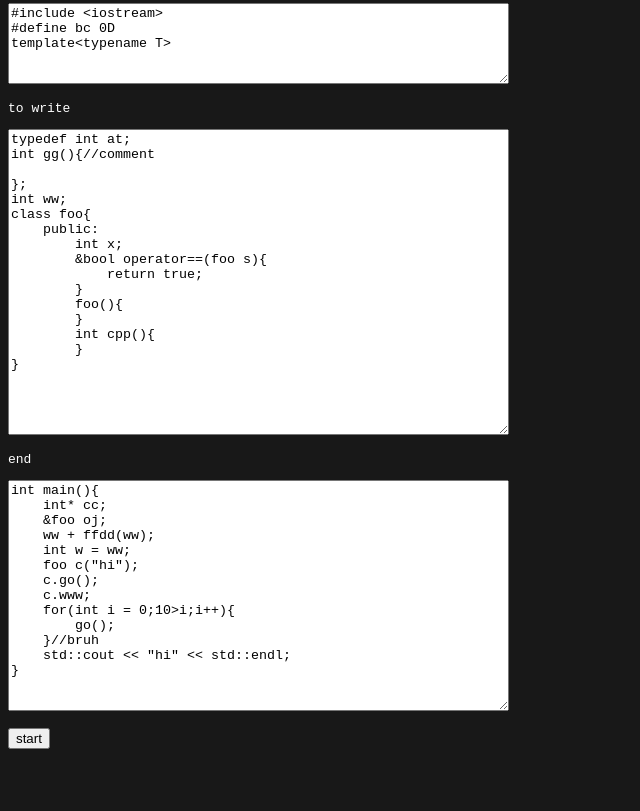
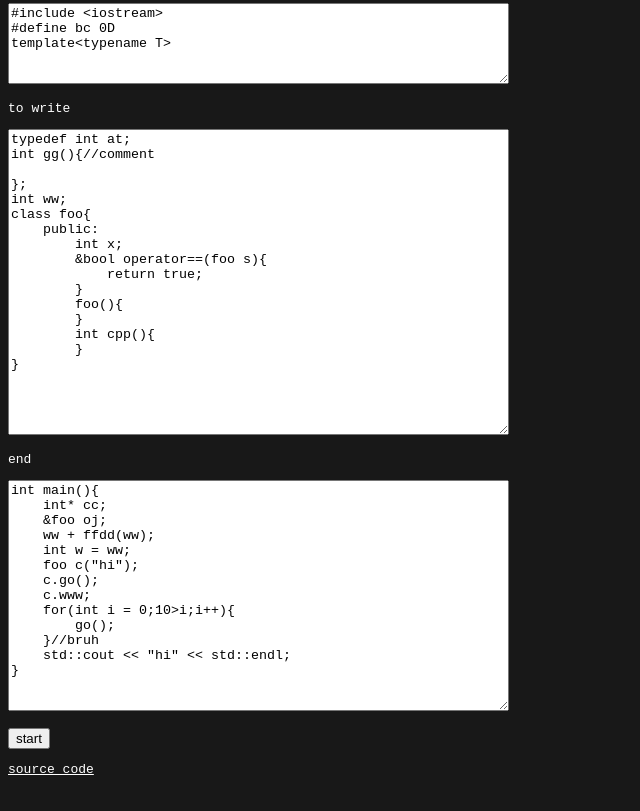
Before and after one commit to LukIsHere/codePlayer, a plain HTML site: page index.html in a window 1280 px wide. Shown: the part 284-1095 px from the top of the page, without its empty margins (0-640 px from the left). Drawn offline with Linux system fonts and the light colour scheme.

Commit message:
some extra stuff

```diff
--- a/index.html
+++ b/index.html
@@ -64,6 +64,7 @@ int main(){
 }
     </textarea></p>
     <p><button type="submit" onclick="hs()">start</button></p>
+    <p><a href="https://github.com/luktvpl/codePlayer">source code</a></p>
     </div>
     <pre>
     <div id="code">
--- a/style.css
+++ b/style.css
@@ -36,3 +36,6 @@ body{
 .o{
     color: orange;
 }
+a{
+    color: white;
+}
```
Also changed, not shown: 1 other file.
